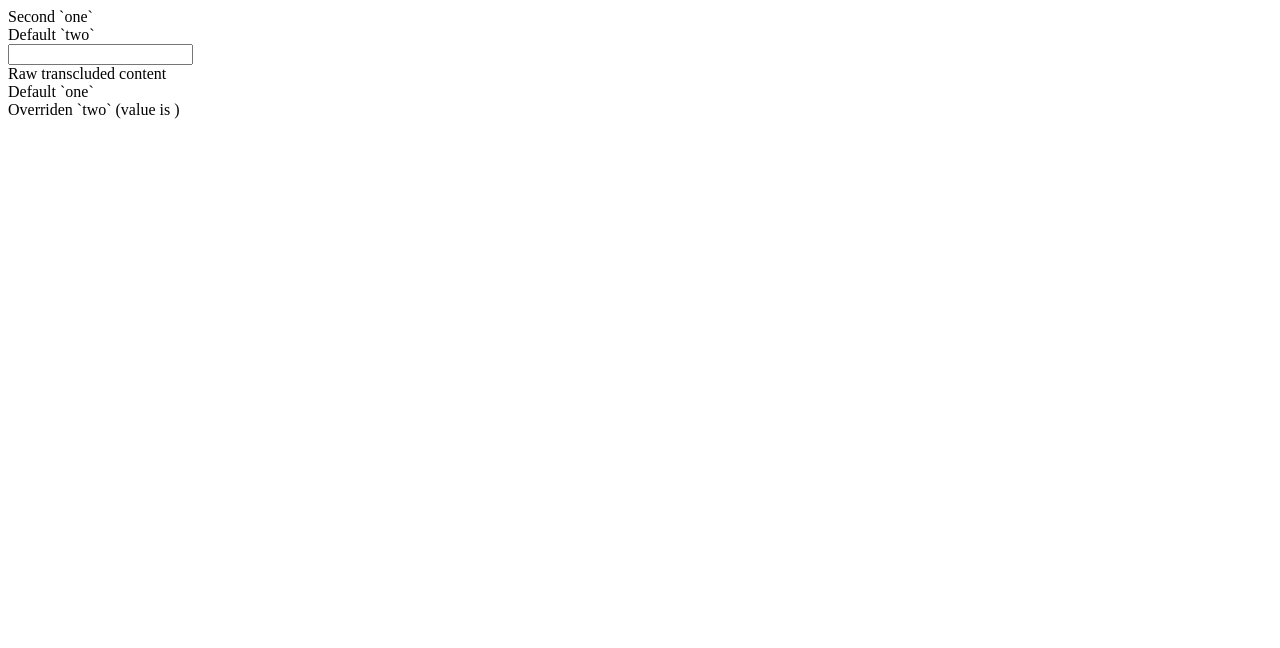
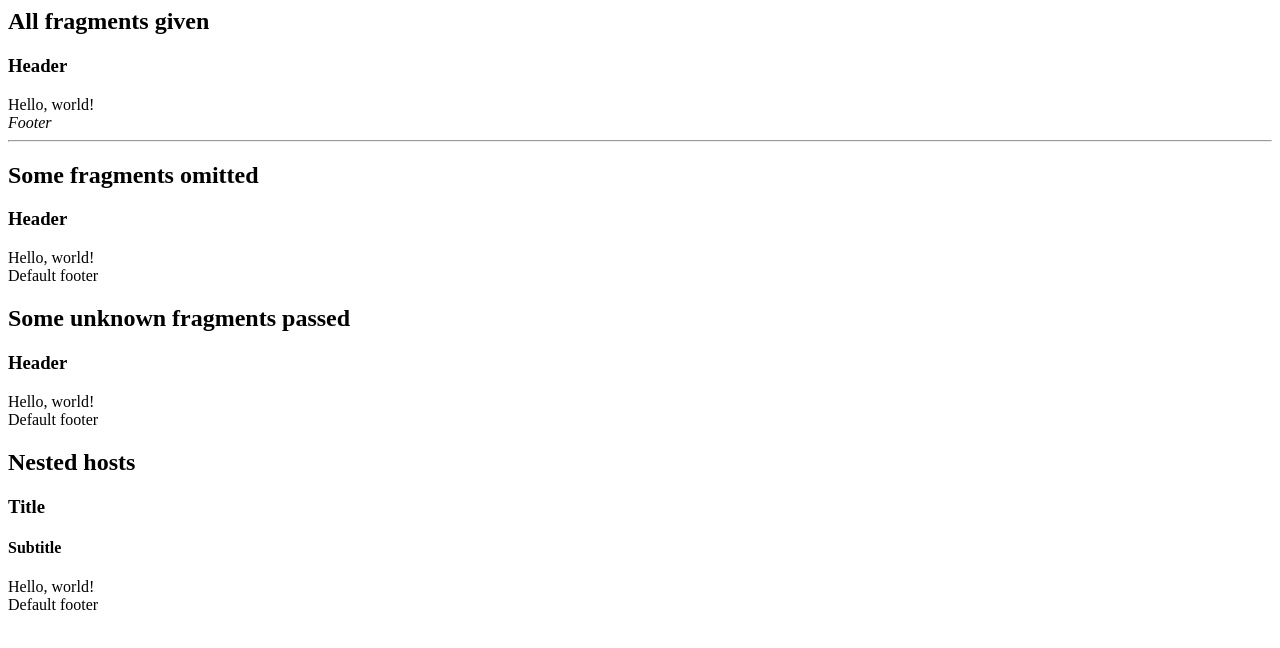
Before and after one commit to anotherpit/ap-transclude, a website: page demo/index.html in a window 1280 px wide. Drawn offline with nearby package versions, Linux system fonts and the light colour scheme.

Commit message:
Add comments and documentation

```diff
--- a/demo/index.html
+++ b/demo/index.html
@@ -1,44 +1,100 @@
 <html>
 <body ng-app="demo">
 
-<div ap-transclude-host="example">
-    <div ap-transclude-into="one">First `one`</div>
-    <div ap-transclude-into="one">Second `one`</div>
+<h2>All fragments given</h2>
+<my-panel>
+    Hello, world!
+    <div ap-transclude-into="header">
+        <h3>Header</h3>
+    </div>
+    <div ap-transclude-into="footer">
+        <i>Footer</i>
+    </div>
+</my-panel>
 
-    <div ap-transclude-slot="one">Default `one`</div>
-    <div ap-transclude-slot="two">Default `two`</div>
-</div>
+<hr/>
 
-<input ng-model="value" type="text"/>
+<h2>Some fragments omitted</h2>
+<my-panel>
+    Hello, world!
+    <div ap-transclude-into="header">
+        <h3>Header</h3>
+    </div>
+</my-panel>
 
-<my-directive1>
-    Raw transcluded content
-    <div ap-transclude-into="two">Overriden `two` (value is {{value}})</div>
-</my-directive1>
+<h2>Some unknown fragments passed</h2>
+<my-panel>
+    Hello, world!
+    <div ap-transclude-into="header">
+        <h3>Header</h3>
+    </div>
+    <div ap-transclude-into="unknown">
+        This fragment will be swallowed
+    </div>
+</my-panel>
+
+<h2>Nested hosts</h2>
+<my-super-panel>
+    Hello, world!
+    <div ap-transclude-into="header.title">
+        <h3>Title</h3>
+    </div>
+    <div ap-transclude-into="header.subtitle">
+        <h4>Subtitle</h4>
+    </div>
+</my-super-panel>
+
 
 <script src="../bower_components/angular/angular.js"></script>
 <script src="../index.js"></script>
+
 <script>
     var demo = angular.module('demo', ['ap-transclude']);
-    demo.directive('myDirective1', function() {
+    demo.directive('myPanel', function() {
         return {
             restrict: 'E',
             transclude: true,
-            templateUrl: 'my-directive1'
+            templateUrl: 'myPanel.html'
+        }
+    });
+    demo.directive('mySuperPanel', function() {
+        return {
+            restrict: 'E',
+            transclude: true,
+            templateUrl: 'mySuperPanel.html'
+        }
+    });
+    demo.directive('mySuperPanelHeader', function() {
+        return {
+            restrict: 'E',
+            transclude: true,
+            templateUrl: 'mySuperPanelHeader.html'
         }
     });
 </script>
 
-<script type="text/ng-template" id="my-directive1">
-    <div ap-transclude-host="myDirective">
+<script type="text/ng-template" id="myPanel.html">
+    <article ap-transclude-host="panel">
+        <header ap-transclude-slot="header">Default header</header>
         <ng-transclude></ng-transclude>
-        <div ap-transclude-slot="one">
-            Default `one`
-        </div>
-        <div ap-transclude-slot="two">
-            Default `two`
-        </div>
-    </div>
+        <footer ap-transclude-slot="footer">Default footer</footer>
+    </article>
+</script>
+
+<script type="text/ng-template" id="mySuperPanel.html">
+    <article ap-transclude-host="superPanel">
+        <my-super-panel-header></my-super-panel-header>
+        <ng-transclude></ng-transclude>
+        <footer ap-transclude-slot="footer">Default footer</footer>
+    </article>
+</script>
+
+<script type="text/ng-template" id="mySuperPanelHeader.html">
+    <header ap-transclude-host="header">
+        <ng-transclude></ng-transclude>
+        <div ap-transclude-slot="title">Title</div>
+        <div ap-transclude-slot="subtitle">Subtitle</div>
+    </header>
 </script>
 
 </body>
--- a/index.js
+++ b/index.js
@@ -1,65 +1,164 @@
 'use strict';
 
+/**
+ * @ngdoc module
+ * @name apTranscludes
+ */
 var module = angular.module('ap-transclude', ['ng']);
 
+/**
+ * @ngdoc service
+ * @name 'apTransclude.config'
+ *
+ * @type Object
+ * @property {string} [nameDelimiter='.']
+ */
+module.constant('apTransclude.config', {
+    nameDelimiter: '.'
+});
+
+/**
+ * @ngdoc directive
+ * @name apTranscludeHost
+ * @element ANY
+ * @restrict A
+ *
+ * @description
+ * Denotes root element in your template
+ * that contains all slots and receives all fragments:
+ * - it must be an ancestor for all `apTranscludeSlot` nodes;
+ * - it must be an ancestor for `ngTransclude` node
+ *  that is supposed to contain `apTranscludeInto` nodes when resolved;
+ *
+ * @param {string} [apTranscludeHost] Name of this host
+ */
 module.directive('apTranscludeHost', function() {
     return {
         restrict: 'A',
-        link: function($scope, $element, $attrs, controller) {
-            controller.setName($attrs.apTranscludeHost);
+        require: ['apTranscludeHost', '?^^apTranscludeHost'],
+        link: function($scope, $element, $attrs, controllers) {
+
+            var ctrl = controllers[0];
+            var parentHost = controllers[1];
+
+            if (parentHost) { ctrl.setParentHost(parentHost); }
+            $scope.$on('$destroy', function() {
+                if (parentHost) { ctrl.setParentHost(null); }
+            });
+
+            ctrl.setName($attrs.apTranscludeHost);
             $attrs.$observe('apTranscludeHost', function(name) {
-                controller.setName(name);
+                ctrl.setName(name);
             });
         },
-        controller: function() {
+        /**
+         * @ngdoc type
+         * @name apTranscludeHost.ApTranscludeHostController
+         */
+        controller: ['apTransclude.config', function(config) {
+            /** @type {string} */
+            this._name = undefined;
 
-            this._name = undefined;
-            this.setName = function(name) {
-                this._name = name;
-            };
-            this.getName = function() {
-                return this._name;
-            };
+            /** @type {Object.<string, apTranscludeHost.ApTranscludeHostController|null>} */
+            this._parentHost = null;
 
-            this._parentHost = null;
-            this.setParentHost = function(host) {
-                this._parentHost = host;
-            };
-            this.getParentHost = function() {
-                return this._parentHost;
-            };
+            /** @type {Object.<string, apTranscludeInto.ApTranscludeIntoController|null>} */
+            this._fragments = {};
 
-            this._fragments = {};
+            /** @param {string} name */
+            this.setName = function(name) { this._name = name; };
+
+            /** @returns {string|undefined} */
+            this.getName = function() { return this._name; };
+
+            /** @param {apTranscludeHost.ApTranscludeHostController|null} host */
+            this.setParentHost = function(host) { this._parentHost = host; };
+
+            /** @returns {apTranscludeHost.ApTranscludeHostController|null} */
+            this.getParentHost = function() { return this._parentHost; };
+
+            /**
+             * @param {string} name Fragment name
+             * @param {apTranscludeInto.ApTranscludeIntoController} fragment Fragment controller
+             */
             this.setFragment = function(name, fragment) {
                 this._fragments[name] = fragment;
             };
+
+            /**
+             * Get fragment registered in this host by name
+             * @param {string} name Fragment name
+             * @returns {apTranscludeInto.ApTranscludeIntoController|null}
+             */
             this.getFragment = function(name) {
-                return this._fragments[name];
+                return this._fragments[name] || null;
             };
+
+            /**
+             * Find fragment by name starting from this host and up the hierarchy
+             *
+             * Suppose you have directive that uses transclude host named `a`,
+             * that contains another directive that uses transclude host named `b`,
+             * that contains slot named `slot`. To pass fragment for `slot`
+             * to root directive user have to name it `b.slot`. That's how
+             * the fragment will be registered in the root host.
+             *
+             * To find this template we might use any of these:
+             * - rootHostCtrl.getFragment('b.slot');
+             * - rootHostCtrl.findFragment('b.slot');
+             * - nestedHostCtrl.findFragment('slot');
+             * Though the following won't work:
+             * - nestedHostCtrl.getFragment('slot');
+             * - nestedHostCtrl.findFragment('b.slot');
+             *
+             * @param {string} name Fragment name
+             * @returns {apTranscludeInto.ApTranscludeIntoController|null}
+             */
             this.findFragment = function(name) {
                 var fragment = this.getFragment(name);
                 if (fragment) { return fragment; }
                 var parent = this.getParentHost();
                 if (!parent) { return null; }
-                return parent.findFragment(this.getName() + '.' + name);
+                return parent.findFragment([
+                    this.getName(),
+                    name
+                ].join(config.nameDelimiter));
             };
+
+            /** @param {string} name Fragment name */
             this.removeFragment = function(name) {
                 if (this._fragments[name]) {
                     delete this._fragments[name];
                 }
             };
-        }
+        }]
     }
 });
 
-
-
+/**
+ * @ngdoc directive
+ * @name apTranscludeInto
+ * @restrict A
+ * @element ANY
+ *
+ * @description
+ * Fragment to transclude into template's slot.
+ *
+ * Typically, you'll have directive that uses template
+ * that contains `apTranscludeHost` node that has several named
+ * `apTranscludeSlot`s. When you use this directive in your markup
+ * you put one or more named `apTranscludeInto's inside this directive
+ * so that they get resolved into slots.
+ *
+ * @param {string} apTranscludeInto Name of slot to transclude into
+ */
 module.directive('apTranscludeInto', function() {
     return {
         restrict: 'A',
         transclude: true,
         require: ['apTranscludeInto', '^?apTranscludeHost'],
         link: function($scope, $element, $attrs, controllers) {
+            $element.remove();
 
             var ctrl = controllers[0];
             var parentHost = controllers[1];
@@ -74,10 +173,20 @@ module.directive('apTranscludeInto', function() {
                 if (parentHost) { ctrl.setParentHost(null); }
             });
         },
-        controller: function($transclude) {
-            this.$transclude = $transclude;
+        /**
+         * @ngdoc type
+         * @name apTranscludeInto.ApTranscludeIntoController
+         */
+        controller: ['$transclude', function($transclude) {
+            this._transclude = $transclude;
 
+            /** @type {apTranscludeHost.ApTranscludeHostController|null} */
             this._parentHost = null;
+
+            /** @type {string}
+            this._name = undefined;
+
+            /** @param {apTranscludeHost.ApTranscludeHostController|null} host */
             this.setParentHost = function(host) {
                 var oldHost = this.getParentHost();
                 if (oldHost === host) { return; }
@@ -86,11 +195,11 @@ module.directive('apTranscludeInto', function() {
                 this._parentHost = host;
                 if (host) { host.setFragment(name, this); }
             };
-            this.getParentHost = function() {
-                return this._parentHost;
-            };
 
-            this._name = undefined;
+            /** @returns {apTranscludeHost.ApTranscludeHostController|null} */
+            this.getParentHost = function() { return this._parentHost; };
+
+            /** @param {string} name */
             this.setName = function(name) {
                 var oldName = this.getName();
                 if (oldName === name) { return; }
@@ -99,18 +208,31 @@ module.directive('apTranscludeInto', function() {
                 this._name = name;
                 if (parentHost) { parentHost.setFragment(name, this); }
             };
-            this.getName = function() {
-                return this._name;
-            }
-        }
+
+            /** @returns {string} */
+            this.getName = function() { return this._name; }
+        }]
     }
 });
 
+/**
+ * @ngodc directive
+ * @name apTranscludeSlot
+ * @element ANY
+ * @restrict A
+ *
+ * @description
+ * Named slot inside `apTranscludeHost` to get replaced with
+ * fragment (`apTranscludeInto` directive). If the fragment isn't provided
+ * default markup (transcluded content of `apTranscludeSlot`) is used.
+ *
+ * @param {string} apTranscludeSlot Slot name
+ */
 module.directive('apTranscludeSlot', function() {
     return {
         restrict: 'A',
         transclude: true,
-        require: ['apTranscludeSlot', '^?apTranscludeHost'],
+        require: ['apTranscludeSlot', '^^apTranscludeHost'],
         link: function($scope, $element, $attrs, controllers) {
 
             var ctrl = controllers[0];
@@ -119,16 +241,20 @@ module.directive('apTranscludeSlot', function() {
             function setName(name) {
                 if (ctrl.name === name) { return; }
                 var actualCtrl = parentHost && parentHost.findFragment(name) || ctrl;
-                actualCtrl.$transclude(function(clone) {
+                actualCtrl._transclude(function(clone) {
                     $element.empty();
                     $element.append(clone);
-                })
+                });
             }
             setName($attrs.apTranscludeSlot);
             $attrs.$observe('apTranscludeSlot', setName);
         },
-        controller: function($transclude) {
-            this.$transclude = $transclude;
-        }
+        /**
+         * @ngdoc type
+         * @name apTranscludeSlot.ApTranscludeSlotController
+         */
+        controller: ['$transclude', function($transclude) {
+            this._transclude = $transclude;
+        }]
     }
 });
```
Also changed, not shown: README.md.
